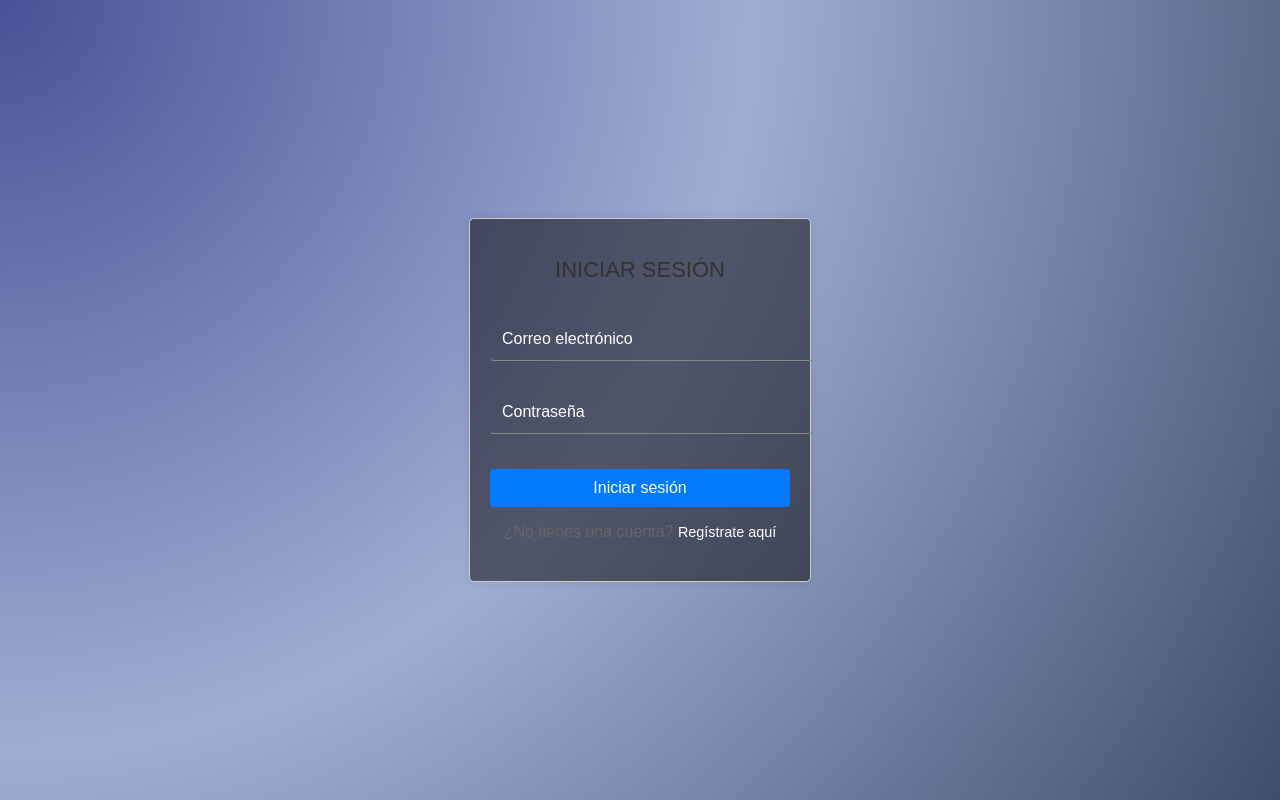
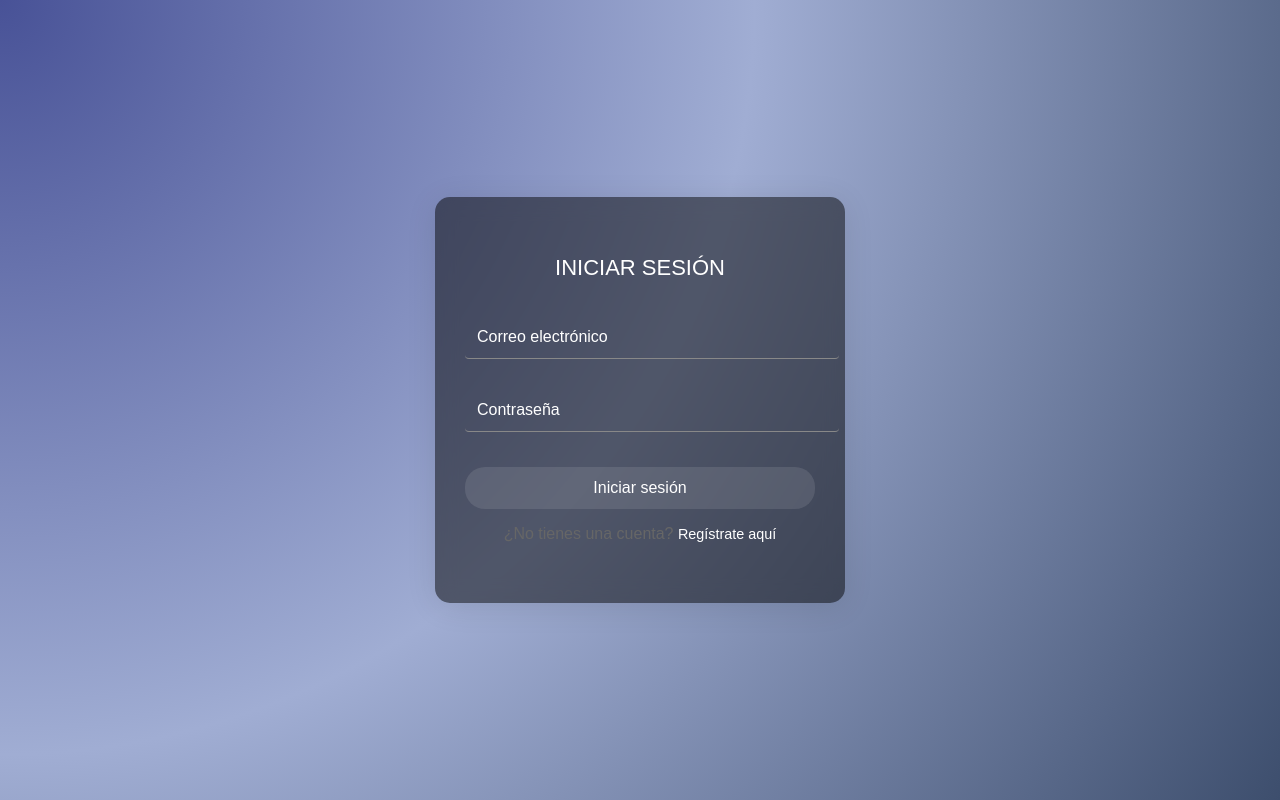
Before and after one commit to Ing-Diego-Hernandez/recomendar-recetas-ia, a React (Create React App) app: page /login in a window 1280 px wide. Built offline with nearby package versions, Linux system fonts and the light colour scheme; no server answers.

Commit message:
Register.css

```diff
--- a/src/components/Register.css
+++ b/src/components/Register.css
@@ -1,42 +1,156 @@
-/* src/components/Register.css */
-.login-container {
-    max-width: 300px;
+/* src/components/RecipeRecommender.css */
+.container {
+    max-width: 600px;
     margin: 0 auto;
     padding: 20px;
-    border: 1px solid #ccc;
-    border-radius: 5px;
-    box-shadow: 0 0 10px rgba(0, 0, 0, 0.1);
+    background-color: #f9f9f9;
+    border-radius: 8px;
+    box-shadow: 0 4px 20px rgba(0, 0, 0, 0.1);
 }
 
-.login-container h2 {
+/* Estilo para el título principal */
+h2 {
     text-align: center;
     color: #333;
-}
-
-.login-container .error {
-    color: red;
-    font-size: 0.9em;
+    font-size: 2rem;
     margin-bottom: 10px;
 }
 
-.login-container input {
-    width: 100%;
-    padding: 6px;
-    margin: 8px 0;
-    border-radius: 4px;
-    border: 1px solid #ddd;
+/* Estilo para el párrafo de descripción */
+p {
+    text-align: center;
+    color: #666;
+    font-size: 1rem;
+    margin-bottom: 20px;
 }
 
-.login-container button {
-    width: 100%;
-    padding: 10px;
-    color: #fff;
-    background-color: #007bff;
-    border: none;
+/* Estilo de los inputs y botones */
+input, button {
+    font-size: 1rem;
     border-radius: 4px;
-    cursor: pointer;
 }
 
-.login-container button:hover {
-    background-color: #0056b3;
+input {
+    width: 100%;
+    padding: 12px;
+    border: 1px solid #ddd;
+    margin-bottom: 10px;
 }
+
+button {
+    width: 100%;
+    padding: 12px;
+    background-color: #3d4e6d;
+    color: white;
+    border: none;
+    cursor: pointer;
+    transition: background-color 0.3s ease;
+}
+
+button:hover {
+    background-color: #263e6b;
+}
+
+/* Estilos para las tarjetas de recetas */
+.recipe-card {
+    background-color: #ffffff;
+    border-radius: 8px;
+    padding: 20px;
+    box-shadow: 0 4px 8px rgba(0, 0, 0, 0.1);
+    margin-bottom: 20px;
+    transition: transform 0.2s ease, box-shadow 0.2s ease;
+}
+
+.recipe-card:hover {
+    transform: translateY(-5px);
+    box-shadow: 0 6px 15px rgba(0, 0, 0, 0.15);
+}
+
+/* Estilo del título de la receta */
+.recipe-card h4 {
+    font-size: 1.5rem;
+    color: #333;
+    margin-bottom: 10px;
+}
+
+/* Estilo de la lista de ingredientes */
+.recipe-card .ingredients {
+    color: #666;
+    font-size: 1rem;
+    margin-bottom: 10px;
+    line-height: 1.6;
+}
+
+/* Estilo para la sección de preparación */
+.recipe-card .preparation {
+    color: #555;
+    font-size: 1rem;
+    line-height: 1.6;
+}
+
+/* Estilo para el contenedor de las recetas */
+.recipe-list {
+    max-height: 300px;
+    overflow-y: auto;
+    padding-right: 10px;
+}
+.ingredient-tag {
+    display: inline-flex;
+    align-items: center;
+    background-color: #e2e8f0; /* Color de fondo del ingrediente */
+    color: #333;
+    border-radius: 16px;
+    padding: 4px 8px;
+    font-size: 0.9rem;
+    margin: 2px;
+}
+
+.ingredient-tag .remove-button {
+    display: inline-block;
+    background-color: #f87171; /* Color rojo para el botón de eliminar */
+    color: #fff;
+    border: none;
+    border-radius: 50%;
+    width: 16px;
+    height: 16px;
+    font-size: 0.8rem;
+    margin-left: 6px;
+    cursor: pointer;
+    display: flex;
+    align-items: center;
+    justify-content: center;
+}
+
+.ingredient-tag .remove-button:hover {
+    background-color: #dc2626; /* Color más oscuro al pasar el mouse */
+}
+.recipe-card {
+    background-color: #fff;
+    border-radius: 8px;
+    padding: 15px;
+    box-shadow: 0 2px 10px rgba(0, 0, 0, 0.1);
+    margin-bottom: 15px;
+  }
+
+  .recipe-name {
+    font-size: 1.2rem;
+    font-weight: bold;
+    color: #333;
+    margin-bottom: 10px;
+  }
+
+  .section-title {
+    font-size: 1rem;
+    font-weight: bold;
+    color: #4b5f84;
+    margin-top: 10px;
+    margin-bottom: 5px;
+  }
+
+  .ingredients-list,
+  .preparation-list {
+    padding-left: 20px;
+    margin: 0;
+    color: #555;
+    line-height: 1.5;
+  }
```
